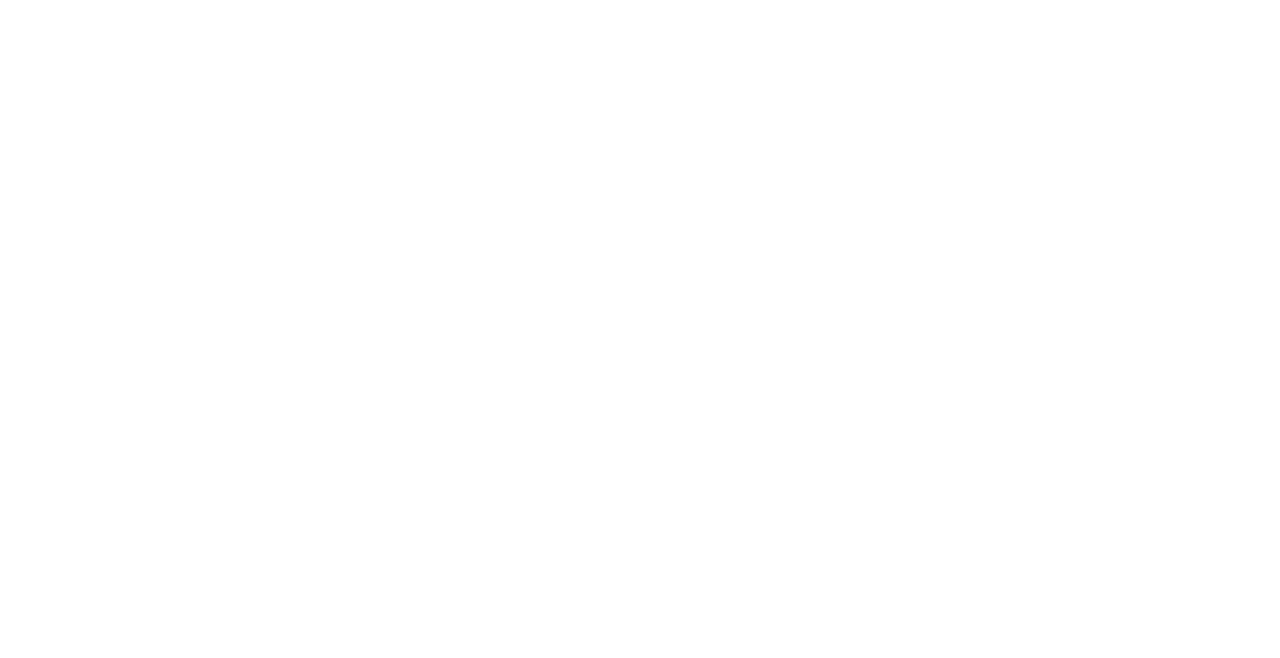
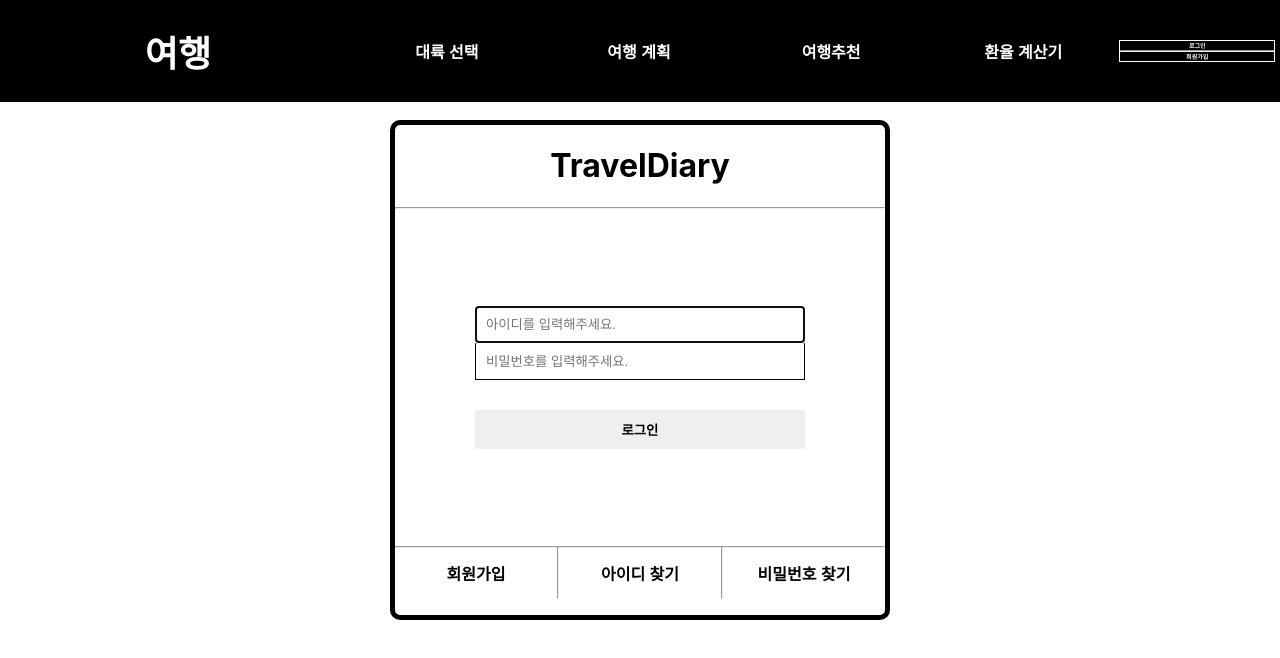
Before and after one commit to BobbyKJH/travel-story, a React (Create React App) app: page /signin in a window 1280 px wide. Before the commit this address had no page. Shown: the top 658 px of the page. Built offline with nearby package versions, Linux system fonts and the light colour scheme.

Commit message:
sign in page create

```diff
--- a/public/index.html
+++ b/public/index.html
@@ -10,10 +10,7 @@
       content="Web site created using create-react-app"
     />
     <link rel="apple-touch-icon" href="%PUBLIC_URL%/logo192.png" />
-    <!--
-      manifest.json provides metadata used when your web app is installed on a
-      user's mobile device or desktop. See https://developers.google.com/web/fundamentals/web-app-manifest/
-    -->
+
     <link rel="manifest" href="%PUBLIC_URL%/manifest.json" />
     <link rel="preconnect" href="https://fonts.googleapis.com" />
     <link rel="preconnect" href="https://fonts.gstatic.com" crossorigin />
@@ -21,16 +18,8 @@
       href="https://fonts.googleapis.com/css2?family=Noto+Sans+KR:wght@400;500;700;900&display=swap"
       rel="stylesheet"
     />
-    <!--
-      Notice the use of %PUBLIC_URL% in the tags above.
-      It will be replaced with the URL of the `public` folder during the build.
-      Only files inside the `public` folder can be referenced from the HTML.
 
-      Unlike "/favicon.ico" or "favicon.ico", "%PUBLIC_URL%/favicon.ico" will
-      work correctly both with client-side routing and a non-root public URL.
-      Learn how to configure a non-root public URL by running `npm run build`.
-    -->
-    <title>React App</title>
+    <title>Travel-Diary</title>
   </head>
   <body>
     <noscript>You need to enable JavaScript to run this app.</noscript>
--- a/src/App.jsx
+++ b/src/App.jsx
@@ -2,12 +2,14 @@
 import { Route, Routes } from "react-router-dom";
 import ExchangePage from "./pages/ExchangePage";
 import Home from "./pages/Home";
+import SignInPage from "./pages/SignInPage";
 
 function App() {
   return (
     <Routes>
       <Route path="/" element={<Home />} />
       <Route path="/exchange" element={<ExchangePage />} />
+      <Route path="/signin" element={<SignInPage />} />
     </Routes>
   );
 }
--- a/src/components/Exchage.jsx
+++ b/src/components/Exchage.jsx
@@ -1,4 +1,4 @@
-import React, { useState, useEffect } from "react";
+import React, { useState, useEffect, useRef } from "react";
 import styles from "./Exchange.module.css";
 
 export default function Exchage() {
@@ -6,7 +6,9 @@
   const [list, setList] = useState([]);
   const [num, setNum] = useState("1");
   const [selected, setSelected] = useState("");
+  const refNum = useRef();
 
+  // 금액 입력 함수
   const changeEnteredNum = (e) => {
     const value = e.target.value;
     setNum(value);
@@ -16,13 +18,27 @@
     if (num >= 1) {
       setNum(e.target.value);
     }
+    if (selected === "") {
+      alert("화페를 선택해주세요.");
+      setNum(1);
+    }
   };
+  // 금액 처음 포커스
+  useEffect(() => {
+    refNum.current.focus();
+  });
+  // 금액 선택 select
   const onSelected = (e) => {
     setSelected(e.target.value);
   };
 
+  // 계산된 금액 천의 자리수 "," 찍어주는 함수
   function numberWithCommas(num) {
-    return num.toString().replace(/\B(?=(\d{3})+(?!\d))/g, ",");
+    // Number(num.toFixed(2));
+    return num
+      .toFixed(2)
+      .toString()
+      .replace(/\B(?=(\d{3})+(?!\d))/g, ",");
   }
 
   // 환율관련된 API를 불러온다.
@@ -57,7 +73,12 @@
       </p>
 
       {/* 바꿀 비용 input 창 */}
-      <input type="number" onChange={changeEnteredNum} value={num} />
+      <input
+        type="number"
+        onChange={changeEnteredNum}
+        value={num}
+        ref={refNum}
+      />
     </div>
   );
 }
--- a/src/components/Exchange.module.css
+++ b/src/components/Exchange.module.css
@@ -3,8 +3,9 @@
   display: block;
   margin: 0 auto;
   width: 100%;
-  height: 500px;
-  border: 1px solid black;
+  height: 1000px;
+  border: 5px solid #000;
+  box-sizing: border-box;
 }
 /* 금액 선택 */
 .select {
@@ -16,11 +17,18 @@
   box-shadow: 10px 10px 5px 5px;
 }
 /* 현재 금액 */
-.box > p {
+.total {
   font-family: "Noto Sans KR", sans-serif;
   font-weight: 900;
   font-size: 36px;
+  text-align: center;
 }
+.total > span {
+  font-family: "Noto Sans KR", sans-serif;
+  font-weight: 900;
+  font-size: 24px;
+}
+/* 금액 적는 input */
 .box > input {
   font-family: "Noto Sans KR", sans-serif;
   font-weight: 900;
@@ -29,7 +37,7 @@
   width: 500px;
   margin: 0 auto;
 }
-/* 환율 계산기 */
+/* 환율 계산기(제목) */
 .exchange {
   font-family: "Noto Sans KR", sans-serif;
   font-weight: 900;
@@ -37,8 +45,3 @@
   display: block;
   text-align: center;
 }
-.total > span {
-  font-family: "Noto Sans KR", sans-serif;
-  font-weight: 900;
-  font-size: 24px;
-}
--- a/src/components/Nav.jsx
+++ b/src/components/Nav.jsx
@@ -4,26 +4,32 @@
 export default function Nav() {
   return (
     <div className={styles.box}>
+      {/* 1 */}
       <Link to="/" className={styles.homeLink}>
         여행
       </Link>
+      {/* 2 */}
       <Link to="/" className={styles.pageLink}>
         대륙 선택
       </Link>
+      {/* 3 */}
+      <Link to="/" className={styles.pageLink}>
+        여행 계획
+      </Link>
+      {/* 4 */}
+      <Link to="/" className={styles.pageLink}>
+        여행추천
+      </Link>
+      {/* 5 */}
       <Link to="/exchange" className={styles.pageLink}>
         환율 계산기
       </Link>
-      <Link to="/" className={styles.pageLink}>
-        여행 계획
-      </Link>
-      <Link to="/" className={styles.pageLink}>
-        여행추천
-      </Link>
+      {/* 6 */}
       <div className={styles.sign}>
-        <Link to="/1" className={styles.signLink}>
+        <Link to="/signin" className={styles.signLink}>
           로그인
         </Link>
-        <br />
+        <hr />
         <Link to="/" className={styles.signLink}>
           회원가입
         </Link>
--- a/src/components/Nav.module.css
+++ b/src/components/Nav.module.css
@@ -1,3 +1,7 @@
+hr {
+  margin: 0;
+}
+
 /* 전체 박스 */
 .box {
   display: flex;
@@ -32,7 +36,6 @@
 }
 .pageLink:hover {
   text-decoration: underline;
-  color: azure;
 }
 .signLink {
   font-family: "Noto Sans KR", sans-serif;
@@ -48,5 +51,6 @@
 .sign {
   display: block;
   text-align: center;
+  border: 1px solid #fff;
   width: 200px;
 }
--- /dev/null
+++ b/src/components/SignIn.jsx
@@ -0,0 +1,70 @@
+import React, { useState, useEffect, useRef } from "react";
+import { Link } from "react-router-dom";
+import styles from "./SignIn.module.css";
+
+export default function SignIn() {
+  // Id Hook
+  const [id, setId] = useState("");
+  // Password Hook
+  const [password, setPassword] = useState("");
+  const idRef = useRef();
+
+  useEffect(() => {
+    idRef.current.focus();
+  }, []);
+
+  // 아이디 입력
+  const ID = (e) => {
+    setId(e.target.value);
+  };
+
+  // 비밀번호 입려
+  const PW = (e) => {
+    setPassword(e.target.value);
+  };
+
+  const onSubmitChange = (e) => {
+    e.preventDefault();
+  };
+
+  return (
+    <form className={styles.box} onSubmit={onSubmitChange}>
+      <h1>TravelDiary</h1>
+
+      <hr />
+
+      {/* 아이디 입력 */}
+      <div className={styles.inputBox}>
+        <input
+          type="text"
+          value={id}
+          onChange={ID}
+          ref={idRef}
+          className={styles.input}
+          placeholder="아이디를 입력해주세요."
+        />
+        {/* 패스워드 입력 */}
+        <input
+          type="password"
+          value={password}
+          onChange={PW}
+          className={styles.input}
+          placeholder="비밀번호를 입력해주세요."
+        />
+        {/* 버튼 */}
+        <button className={styles.btn} type="submit">
+          로그인
+        </button>
+      </div>
+
+      <hr />
+      <div className={styles.joinBox}>
+        <Link to="/">회원가입</Link>
+        <hr />
+        <Link to="/">아이디 찾기</Link>
+        <hr />
+        <Link to="/">비밀번호 찾기</Link>
+      </div>
+    </form>
+  );
+}
--- /dev/null
+++ b/src/components/SignIn.module.css
@@ -0,0 +1,63 @@
+.box {
+  display: block;
+  box-sizing: border-box;
+  overflow: hidden;
+  width: 500px;
+  height: 500px;
+  border: 5px solid #000;
+  border-radius: 10px;
+  margin: 0 auto;
+}
+.box > h1 {
+  text-align: center;
+}
+.box > hr {
+  margin: 0;
+}
+.inputBox {
+  margin: 97px 0;
+}
+
+/* 아이디 비밀번호 입력창 */
+.input {
+  display: block;
+  box-sizing: border-box;
+  border: 1px solid #000;
+  margin: 0 auto;
+  width: 330px;
+  padding: 10px;
+}
+.input:focus {
+  border: 1px solid #0080ff;
+}
+/* 버튼 */
+.btn {
+  display: block;
+  box-sizing: border-box;
+  cursor: pointer;
+  font-family: "Noto Sans KR", sans-serif;
+  font-weight: 900;
+  border: none;
+  margin: 30px auto;
+  width: 330px;
+  padding: 10px;
+}
+/* 회원가입 / 아이디 찾기 / 비밀번호 찾기 */
+.joinBox {
+  display: flex;
+  justify-content: center;
+  align-items: center;
+  height: 50px;
+}
+.joinBox > a {
+  display: block;
+  width: 33.3%;
+  text-align: center;
+  text-decoration: none;
+  font-family: "Noto Sans KR", sans-serif;
+  font-weight: 900;
+  color: #000;
+}
+.joinBox > hr {
+  height: 50px;
+}
--- /dev/null
+++ b/src/pages/SignInPage.jsx
@@ -0,0 +1,15 @@
+import React from "react";
+import Nav from "../components/Nav";
+import SignIn from "../components/SignIn";
+import styles from "./SignInPage.module.css";
+
+export default function SignInPage() {
+  return (
+    <>
+      <Nav />
+      <div className={styles.signBox}>
+        <SignIn />
+      </div>
+    </>
+  );
+}
--- /dev/null
+++ b/src/pages/SignInPage.module.css
@@ -0,0 +1,3 @@
+.signBox {
+  margin-top: 120px;
+}
```
